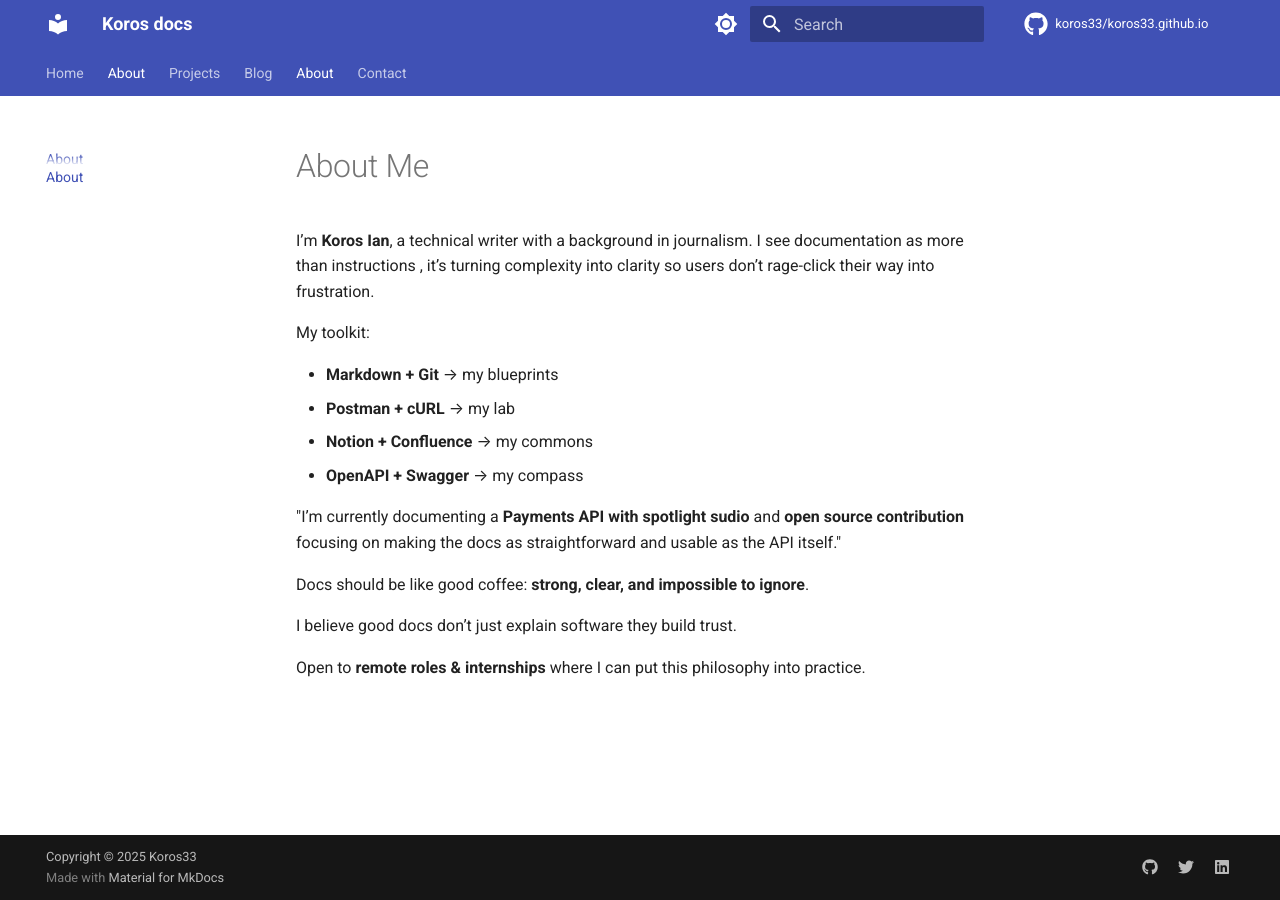
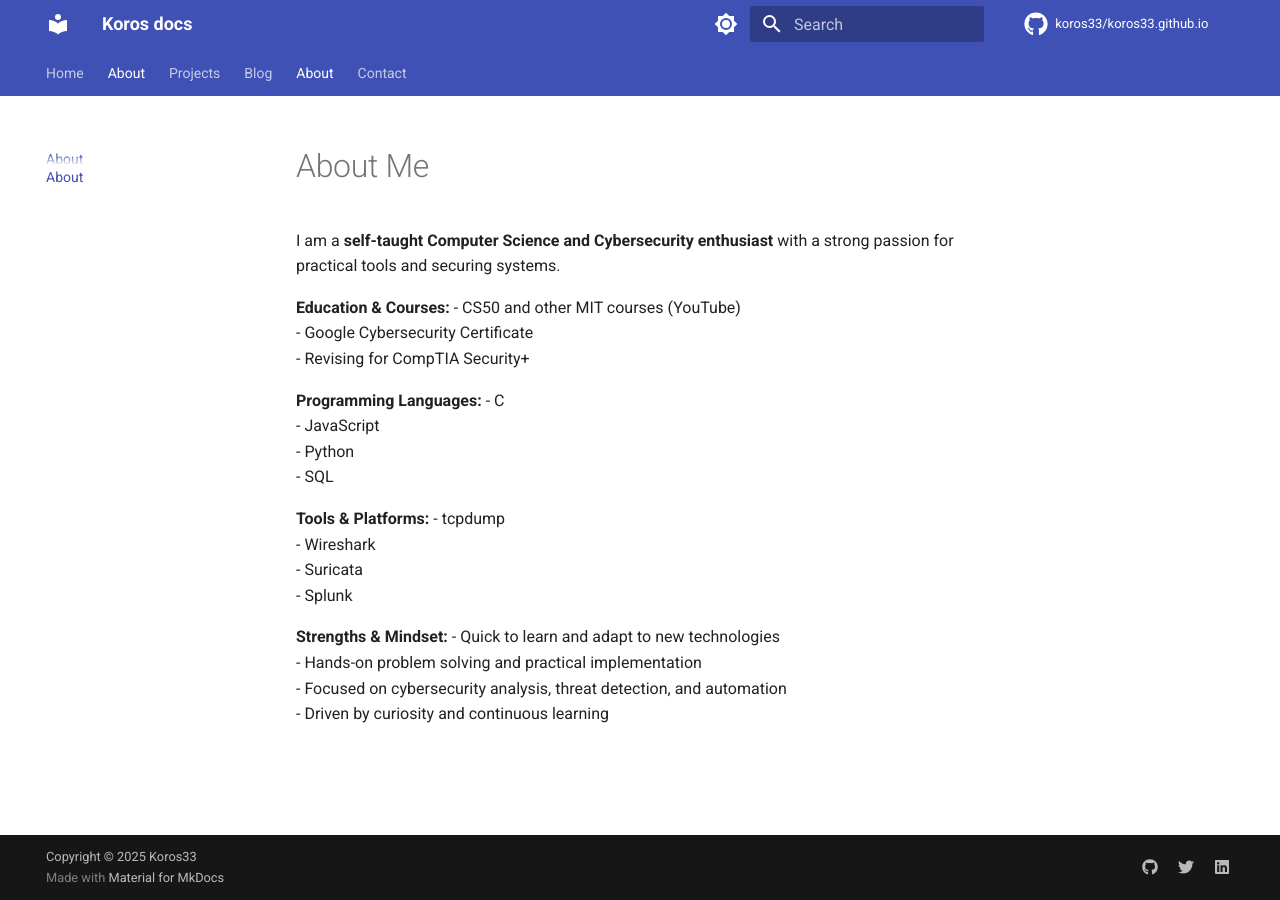
Before and after one commit to koros33/koros33.github.io, an MkDocs documentation site: the page built from docs/about.md, in a window 1280 px wide. Built offline with MkDocs 1.6.1 and Material for MkDocs 9.7.7, drawn with Linux system fonts in a browser that asks for light colours; comment, search, counter and statistics services are not loaded; the version menu is left out.

Commit message:
Update about.md

```diff
--- a/docs/about.md
+++ b/docs/about.md
@@ -1,20 +1,26 @@
 # About Me
 
+I am a **self-taught Computer Science and Cybersecurity enthusiast** with a strong passion for practical tools and securing systems.
 
-I’m **Koros Ian**, a technical writer with a background in journalism. I see documentation as more than instructions , it’s turning complexity into clarity so users don’t rage-click their way into frustration.
+**Education & Courses:**
+- CS50 and other MIT courses (YouTube)
+- Google Cybersecurity Certificate
+- Revising for CompTIA Security+
 
-My toolkit:
+**Programming Languages:**
+- C
+- JavaScript
+- Python
+- SQL
 
-* **Markdown + Git** → my blueprints
-* **Postman + cURL** → my lab
-* **Notion + Confluence** → my commons
-* **OpenAPI + Swagger** → my compass
+**Tools & Platforms:**
+- tcpdump
+- Wireshark
+- Suricata
+- Splunk
 
-"I’m currently documenting a **Payments API with spotlight sudio** and **open source contribution** focusing on making the docs as straightforward and usable as the API itself."
-
-
-Docs should be like good coffee: **strong, clear, and impossible to ignore**.
-
-I believe good docs don’t just explain software  they build trust.
-
-Open to **remote roles & internships** where I can put this philosophy into practice.
+**Strengths & Mindset:**
+- Quick to learn and adapt to new technologies
+- Hands-on problem solving and practical implementation
+- Focused on cybersecurity analysis, threat detection, and automation
+- Driven by curiosity and continuous learning
```
